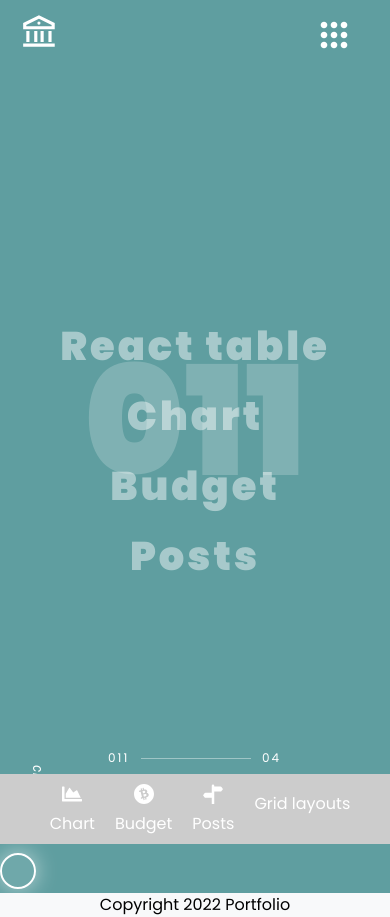
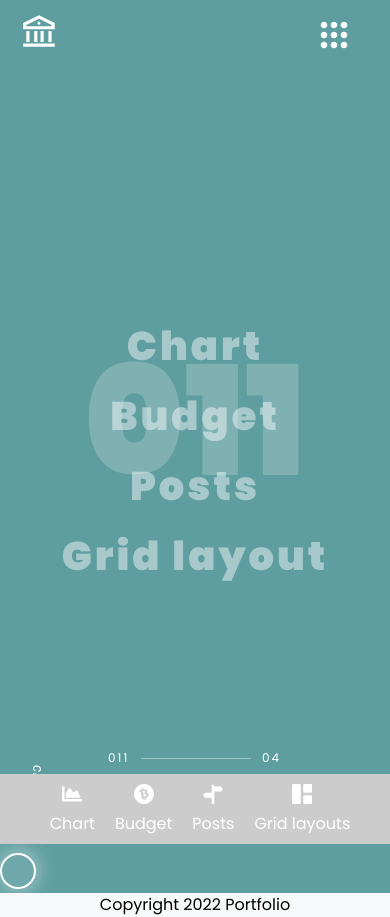
Before and after one commit to MGoorna/Portfolio, a Next.js app: page / in a window 390 px wide. Built offline with nearby package versions, Linux system fonts and the light colour scheme; no server answers.

Commit message:
responsive nav

```diff
--- a/components/layout/Navbar.js
+++ b/components/layout/Navbar.js
@@ -1,13 +1,14 @@
 import { signIn, signOut, useSession } from 'next-auth/react';
 import Link from 'next/link'
 import styles from './Navbar.module.scss'
-import Button from '../../components/layout/Button';
+import Button from '../../components/layout/Button'
 import useWindowsDiamensions from './@hooks/useWindowsDimensions'
-import { FaChartArea } from "react-icons/fa";
-import { BsSignpostSplitFill } from "react-icons/bs";
-import { SiBitcoincash } from "react-icons/si";
-import { RiBankLine } from 'react-icons/ri';
-import { CgMenuGridO } from 'react-icons/cg';
+import { FaChartArea } from "react-icons/fa"
+import { BsSignpostSplitFill } from "react-icons/bs"
+import { SiBitcoincash } from "react-icons/si"
+import { RiBankLine } from 'react-icons/ri'
+import { CgMenuGridO } from 'react-icons/cg'
+import { BsFillGrid1X2Fill } from 'react-icons/bs'
 import { useRouter } from 'next/router'
 
 
@@ -39,7 +40,7 @@ const Navbar = () => {
                                 <Link href="/posts"><a><BsSignpostSplitFill fontSize='20'/>Posts</a></Link>
                             </li>
                             <li>
-                                <Link href="/grid"><a>Grid layouts</a></Link>
+                                <Link href="/grid"><a><BsFillGrid1X2Fill fontSize='20'/>Grid layouts</a></Link>
                             </li>
                         </ul>
                         <CgMenuGridO color='white' fontSize='40'/>
--- a/pages/index.js
+++ b/pages/index.js
@@ -47,22 +47,36 @@ export default function Home() {
           <BackgroundImage index={index} technolgies={technolgies}/>
         </ul>
         <ul id="menu" className={styles.menu}>
-          <li><Link href="/table">
-          <a className={styles.hover__underline__animation} tabIndex='0'
-            onMouseEnter={handleMouseEnter}
-            onMouseLeave={handleMouseLeave}>React table</a></Link></li>
-          <li><Link href="/chart"><a
-            className={styles.hover__underline__animation} tabIndex='1'
-            onMouseEnter={handleMouseEnter}
-            onMouseLeave={handleMouseLeave}>Chart</a></Link></li>
-          <li><Link href="/budget">
-            <a className={styles.hover__underline__animation} tabIndex='2'
-            onMouseEnter={handleMouseEnter}
-            onMouseLeave={handleMouseLeave}>Budget</a></Link></li>
-          <li><Link href="/posts"><a
-            className={styles.hover__underline__animation} tabIndex='3'
-            onMouseEnter={handleMouseEnter}
-            onMouseLeave={handleMouseLeave}>Posts</a></Link></li>
+          <li>
+            <Link href="/chart">
+              <a
+              className={styles.hover__underline__animation} tabIndex='1'
+              onMouseEnter={handleMouseEnter}
+              onMouseLeave={handleMouseLeave}>Chart</a>
+            </Link>
+          </li>
+          <li>
+            <Link href="/budget">
+              <a className={styles.hover__underline__animation} tabIndex='2'
+              onMouseEnter={handleMouseEnter}
+              onMouseLeave={handleMouseLeave}>Budget</a>
+            </Link>
+          </li>
+          <li>
+            <Link href="/posts">
+              <a
+                className={styles.hover__underline__animation} tabIndex='3'
+                onMouseEnter={handleMouseEnter}
+                onMouseLeave={handleMouseLeave}>Posts</a>
+            </Link>
+          </li>
+          <li>
+            <Link href="/grid">
+              <a className={styles.hover__underline__animation} tabIndex='0'
+              onMouseEnter={handleMouseEnter}
+              onMouseLeave={handleMouseLeave}>Grid layout</a>
+            </Link>
+          </li>
         </ul>
       </main>
       <div ref={cursorRef} className={styles.cursor}></div>
```
